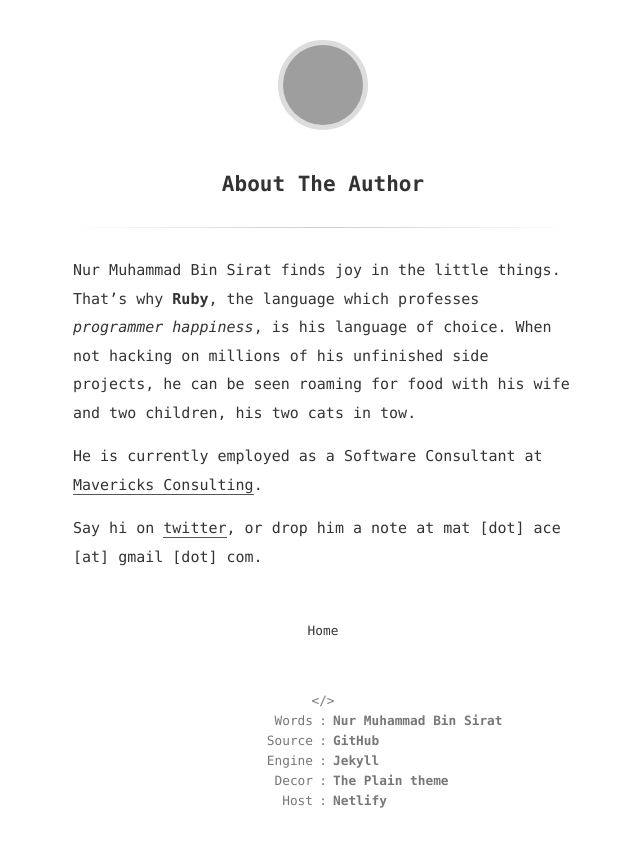
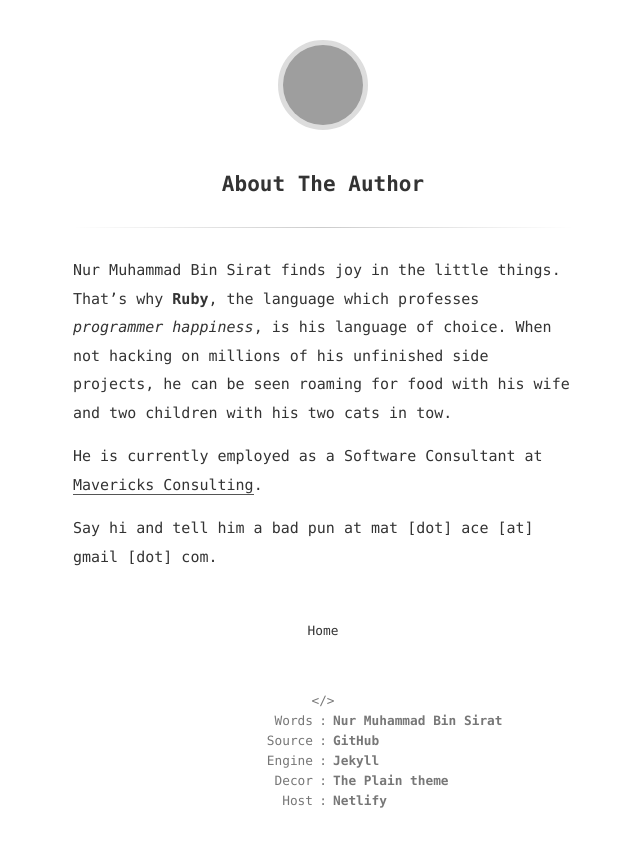
Before and after one commit to nurmuhammadsirat/quantizedramblings.com, a Jekyll site: the page built from about.md, in a window 1280 px wide, cut to the strip 0-847 px from the top of the page. Shown: the whole strip, without its empty margins (317-957 px from the left). Built offline with Jekyll 4.4.1, drawn with Linux system fonts in a browser that asks for light colours; grey boxes are pictures that could not be loaded.

Commit message:
Removed twitter link in about page.

```diff
--- a/about.md
+++ b/about.md
@@ -3,8 +3,8 @@ layout: page
 title: About The Author
 ---
 
-Nur Muhammad Bin Sirat finds joy in the little things. That's why **Ruby**, the language which professes *programmer happiness*, is his language of choice. When not hacking on millions of his unfinished side projects, he can be seen roaming for food with his wife and two children, his two cats in tow.
+Nur Muhammad Bin Sirat finds joy in the little things. That's why **Ruby**, the language which professes *programmer happiness*, is his language of choice. When not hacking on millions of his unfinished side projects, he can be seen roaming for food with his wife and two children with his two cats in tow.
 
 He is currently employed as a Software Consultant at [Mavericks Consulting](https://mavericks-consulting.com).
 
-Say hi on [twitter](https://twitter.com/geekmat), or drop him a note at mat [dot] ace [at] gmail [dot] com.
+Say hi and tell him a bad pun at mat [dot] ace [at] gmail [dot] com.
```
